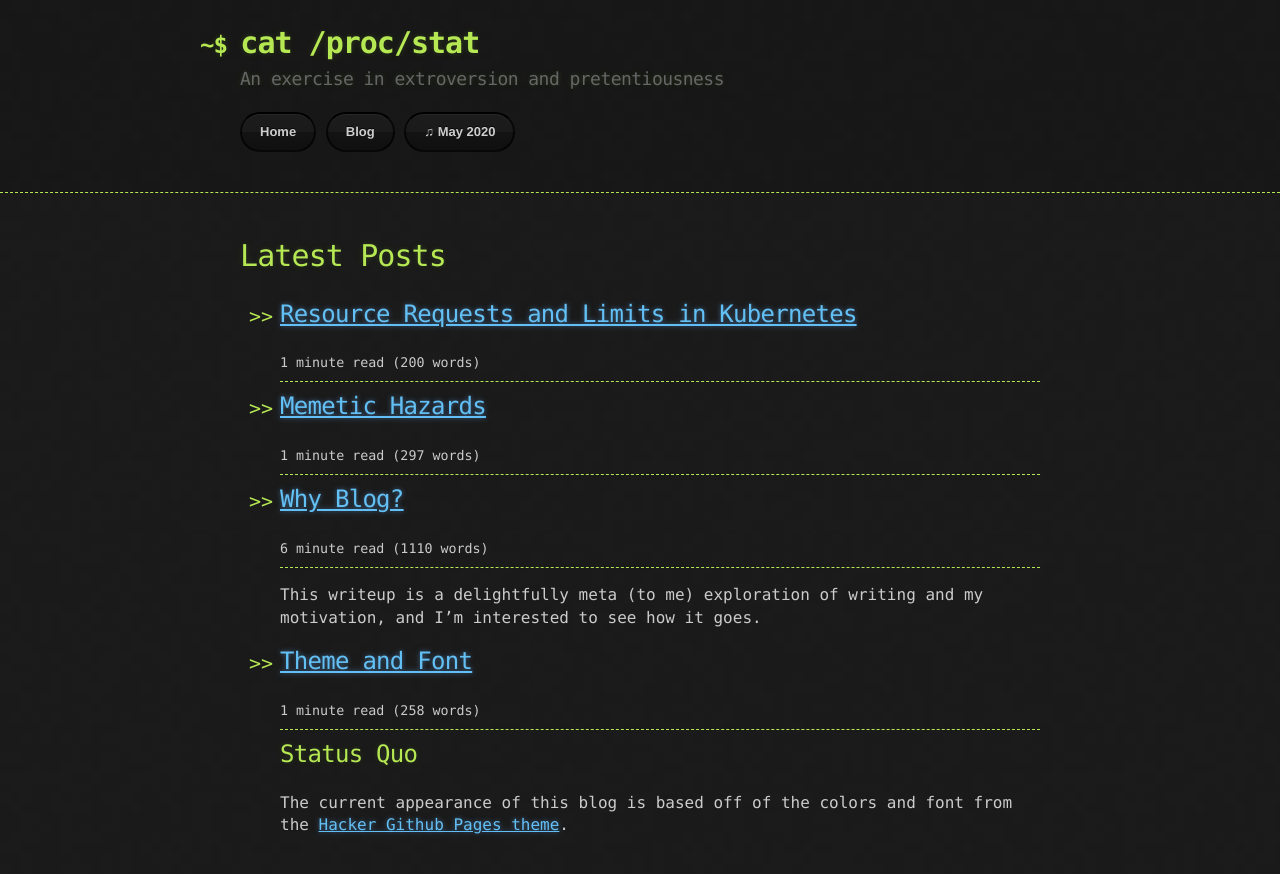
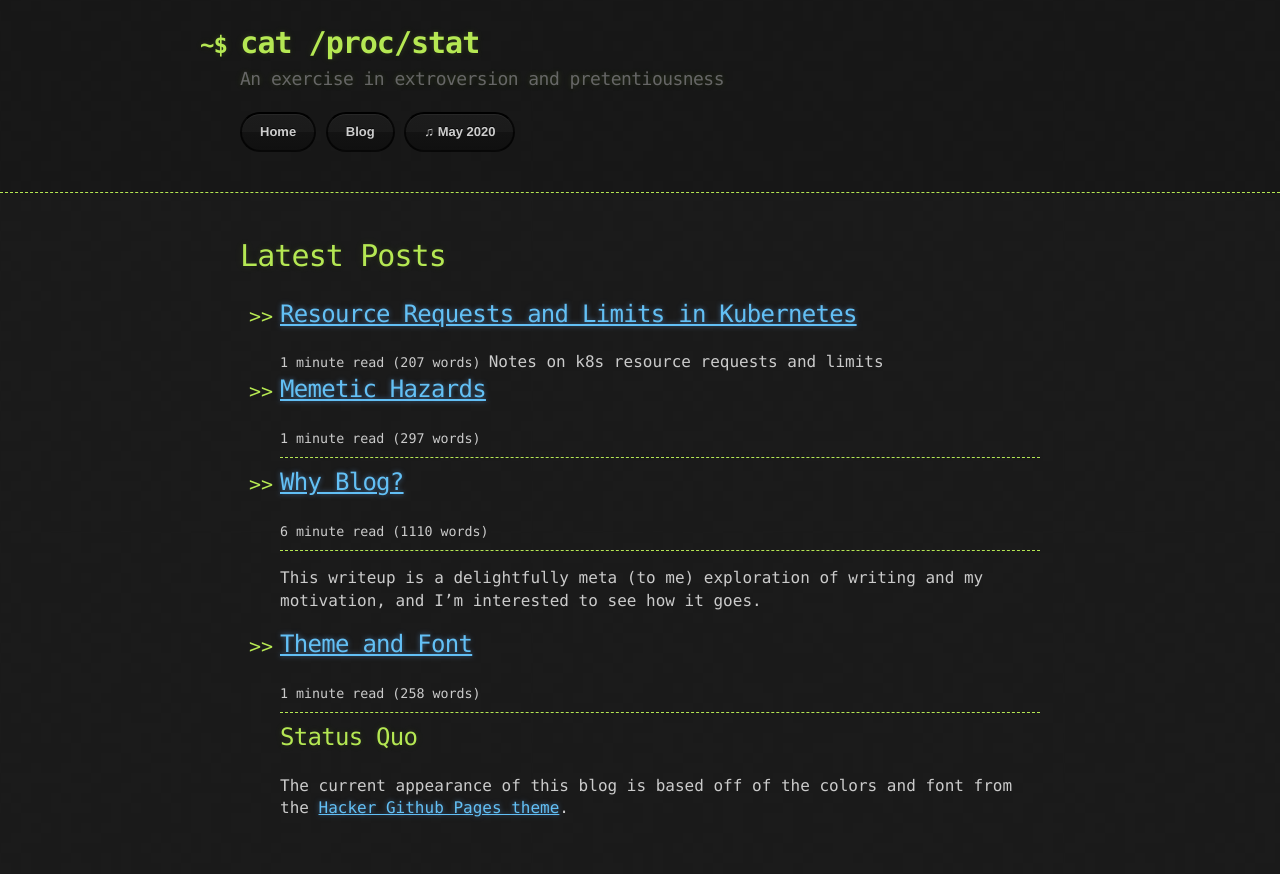
Before and after one commit to paranoidsp/paranoidsp.github.io, a Jekyll site: the page built from blog.md, in a window 1280 px wide. Shown: the top 874 px of the page. Built offline with Jekyll 4.4.1, drawn with Linux system fonts in a browser that asks for light colours.

Commit message:
fix: bulleting fixes, excerpts

```diff
--- a/_posts/2020-05-19-resource-limits.md
+++ b/_posts/2020-05-19-resource-limits.md
@@ -2,24 +2,31 @@
 layout: post
 title: Resource Requests and Limits in Kubernetes
 tags: [ notes, kubernetes, learning ]
+excerpt: Notes on k8s resource requests and limits
 ---
 * * *
 
-Reading up on resource requests and limits in k8s, found (this)[https://medium.com/@betz.mark/understanding-resource-limits-in-kubernetes-cpu-time-9eff74d3161b] very interesting
+Reading up on resource requests and limits in k8s, found [this](https://medium.com/@betz.mark/understanding-resource-limits-in-kubernetes-cpu-time-9eff74d3161b) very interesting
 two part blog.
 
 Learnings:
 
-* Memory
-** Requests:
+1. Memory
+
+ * Requests:
+
    Handled only by the k8s scheduler, this is not passed in to the underlying
    cgroup, or even the docker runtime.
 
-** Limits:
+ * Limits:
+
    These are passed down to the runtime and the cgroup, and define the point at
    which the process gets OOM-killed.
-* CPU
-** Requests:
+
+2. CPU
+
+ * Requests:
+
    Passed down to the runtime and to cgroups, defines how many parts of a 1000
    share cpu are allotted to a specific process. Also used by the k8s scheduler.
 
@@ -27,7 +34,8 @@ Learnings:
    track it as 1024 shares, so the docker/cgroups number for a corresponding k8s
    number will actually be slightly higher.
 
-** Limits:
+ * Limits:
+
    Passed down to the runtime and the cgroup, inspired by
    [[https://ai.google/research/pubs/pub36669][this paper]]. This is basically set by dividing the CPU shares into slices of
    time, and ensuring that a process does not take more than it's allotted share
```
Also changed, not shown: _posts/2020-05-16-memetic-hazards.md (+1 -0 lines).
